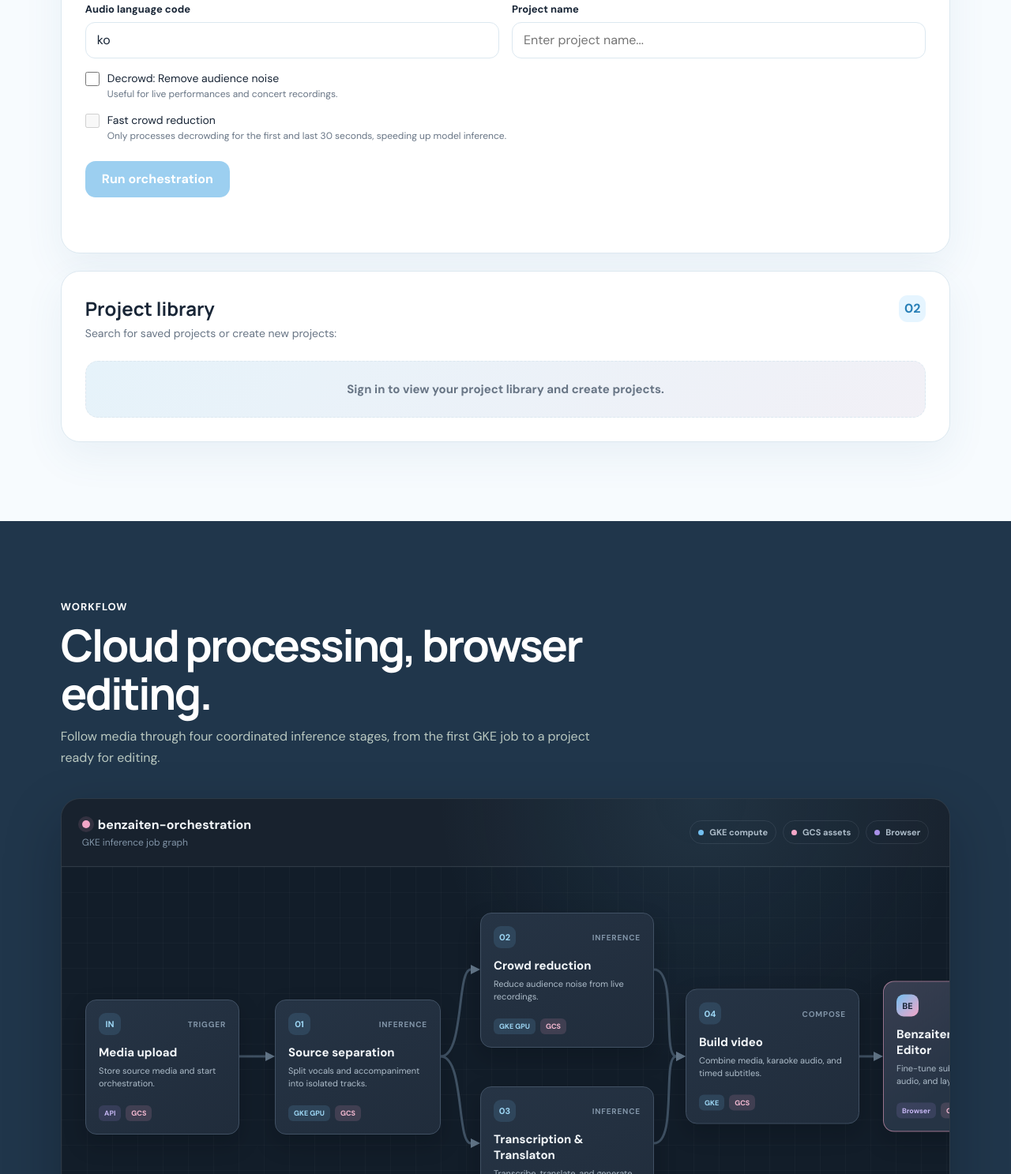
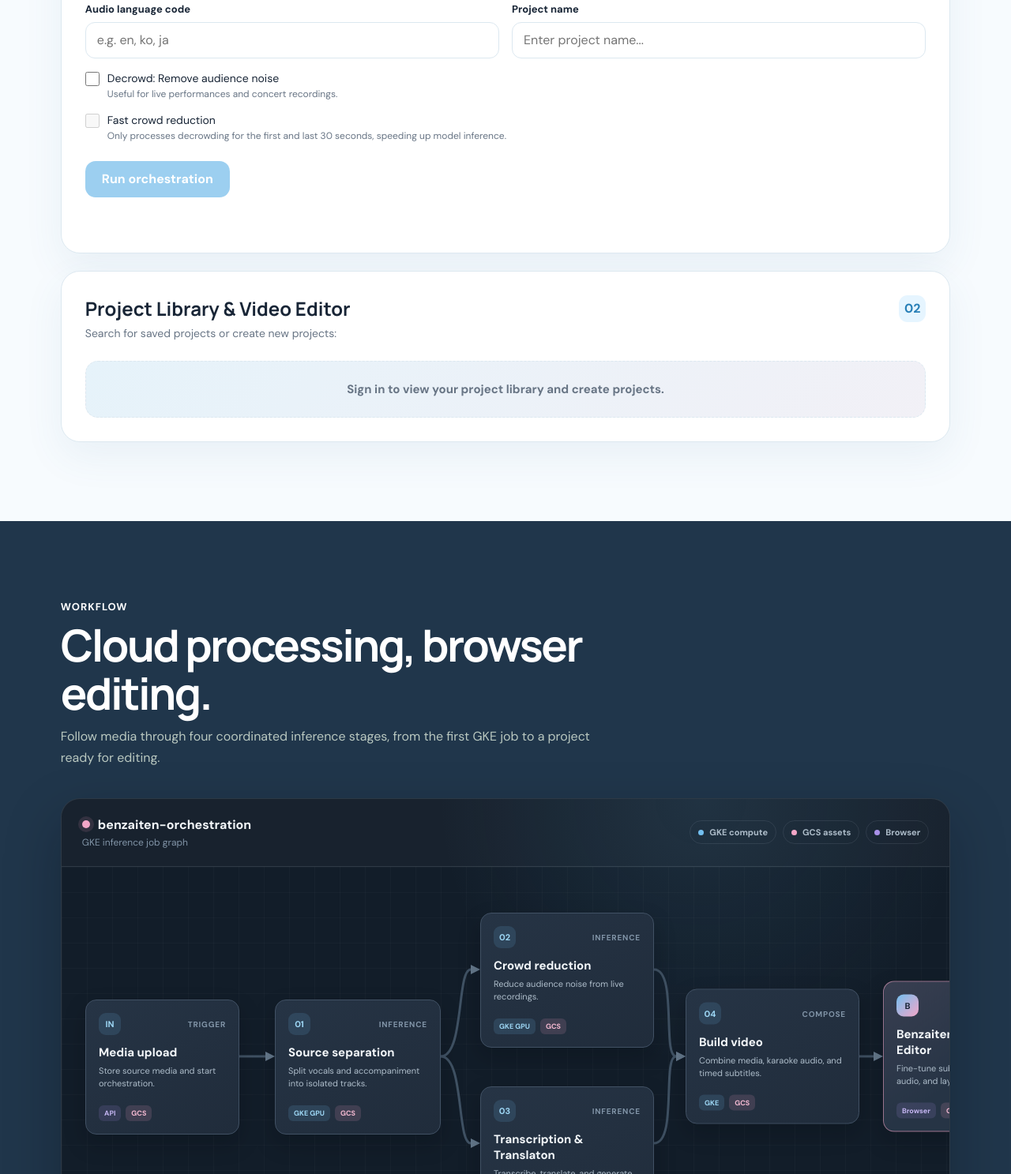
Before and after one commit to kseto06/Benzaiten, a website built with Vite: page frontend/index.html in a window 1280 px wide. Shown: the part 1435-2922 px from the top of the page at 79% size. Built offline with nearby package versions, Linux system fonts and the light colour scheme; some packages are replaced by stand-ins of ours; no server answers.

Commit message:
add: final landing ui patches

```diff
--- a/frontend/src/pages/landing.html
+++ b/frontend/src/pages/landing.html
@@ -114,7 +114,6 @@
                   <input
                     class="input"
                     id="languageInput"
-                    value="ko"
                     placeholder="e.g. en, ko, ja"
                   />
                 </div>
@@ -168,7 +167,7 @@
             <div class="panel-body">
               <div class="panel-heading">
                 <div>
-                  <h3>Project library</h3>
+                  <h3>Project Library & Video Editor</h3>
                   <p>Search for saved projects or create new projects:</p>
                 </div>
                 <span class="number-badge">02</span>
@@ -360,7 +359,7 @@
 
               <article class="workflow-node node-editor" tabindex="0">
                 <div class="workflow-node-heading">
-                  <span class="workflow-node-icon workflow-node-icon-editor">BE</span>
+                  <span class="workflow-node-icon workflow-node-icon-editor">B</span>
                   <span class="workflow-node-type">Output</span>
                 </div>
                 <h3>Benzaiten Video Editor</h3>
```
